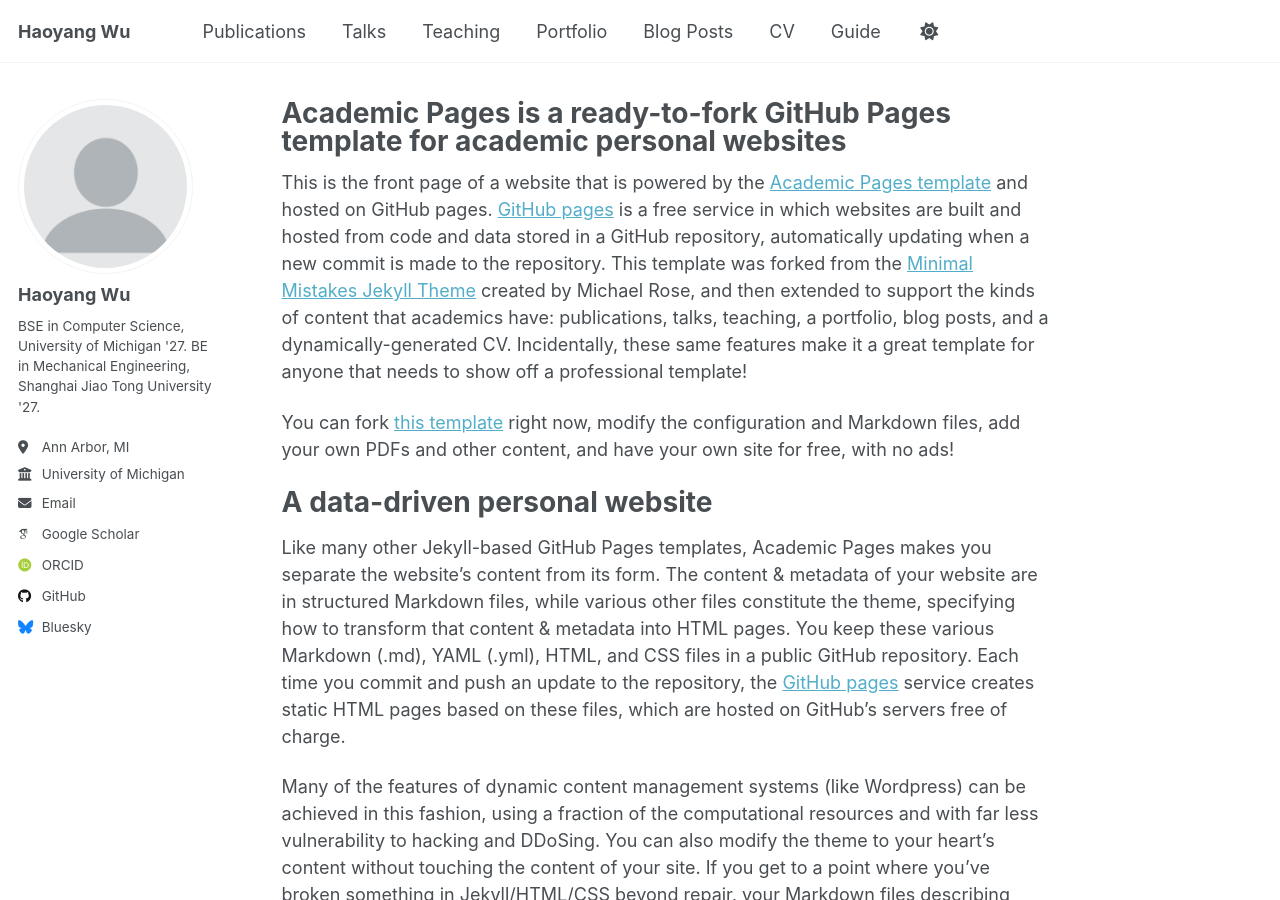
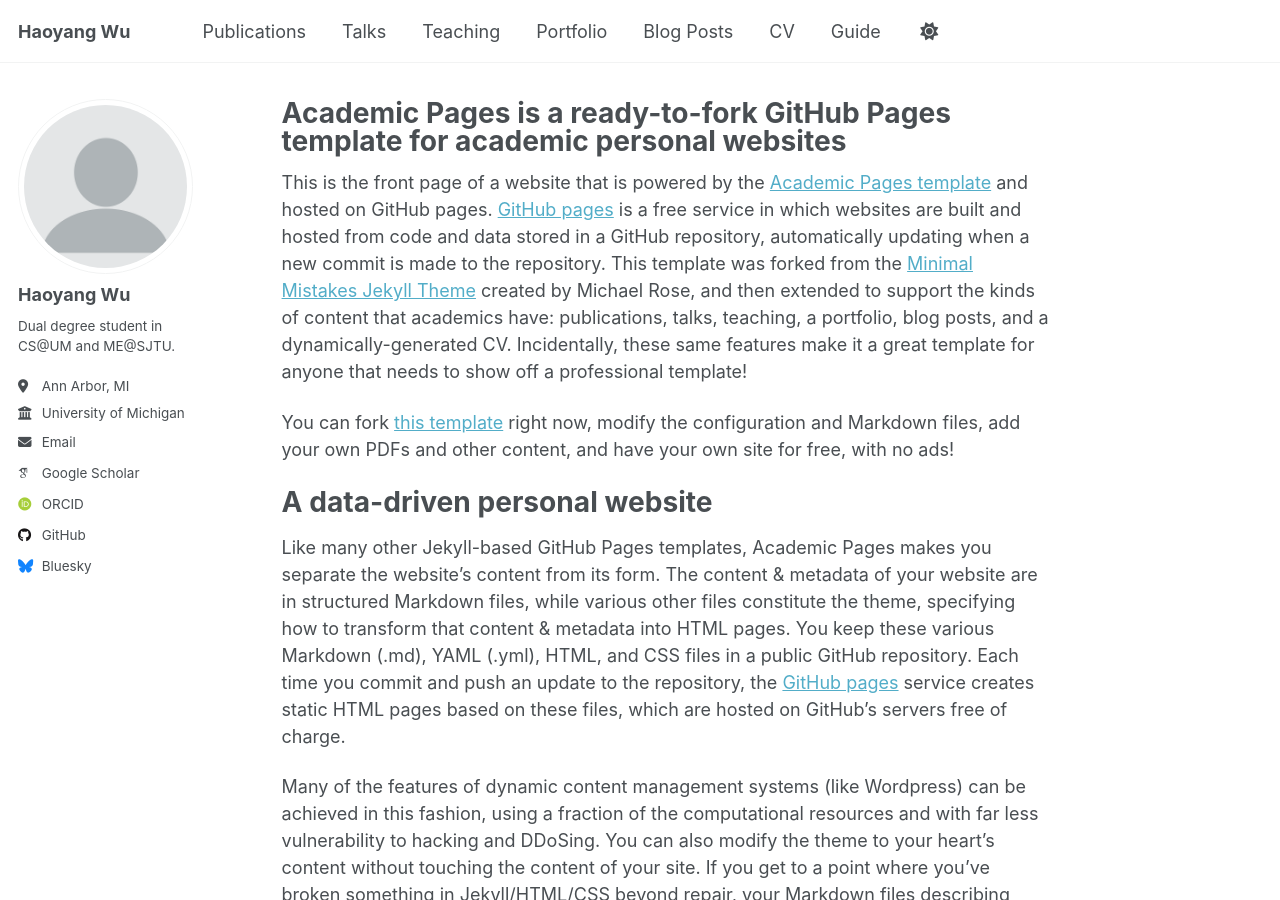
Before and after one commit to William-HYWu/William-HYWu.github.io, a Jekyll site: the page built from _pages/about.md, in a window 1280 px wide and 900 px high. Built offline with Jekyll 4.4.1, drawn with Linux system fonts in a browser that asks for light colours; some web fonts are replaced; a script that is not in the unit is left out.

Commit message:
basic info

```diff
--- a/_config.yml
+++ b/_config.yml
@@ -25,7 +25,7 @@
   avatar           : "profile.png"
   name             : "Haoyang Wu"
   pronouns         : # example: "she/her"
-  bio              : "BSE in Computer Science, University of Michigan '27. BE in Mechanical Engineering, Shanghai Jiao Tong University '27."
+  bio              : "Dual degree student in CS@UM and ME@SJTU."
   location         : "Ann Arbor, MI"
   employer         : "University of Michigan"
   uri              : # URL
```
